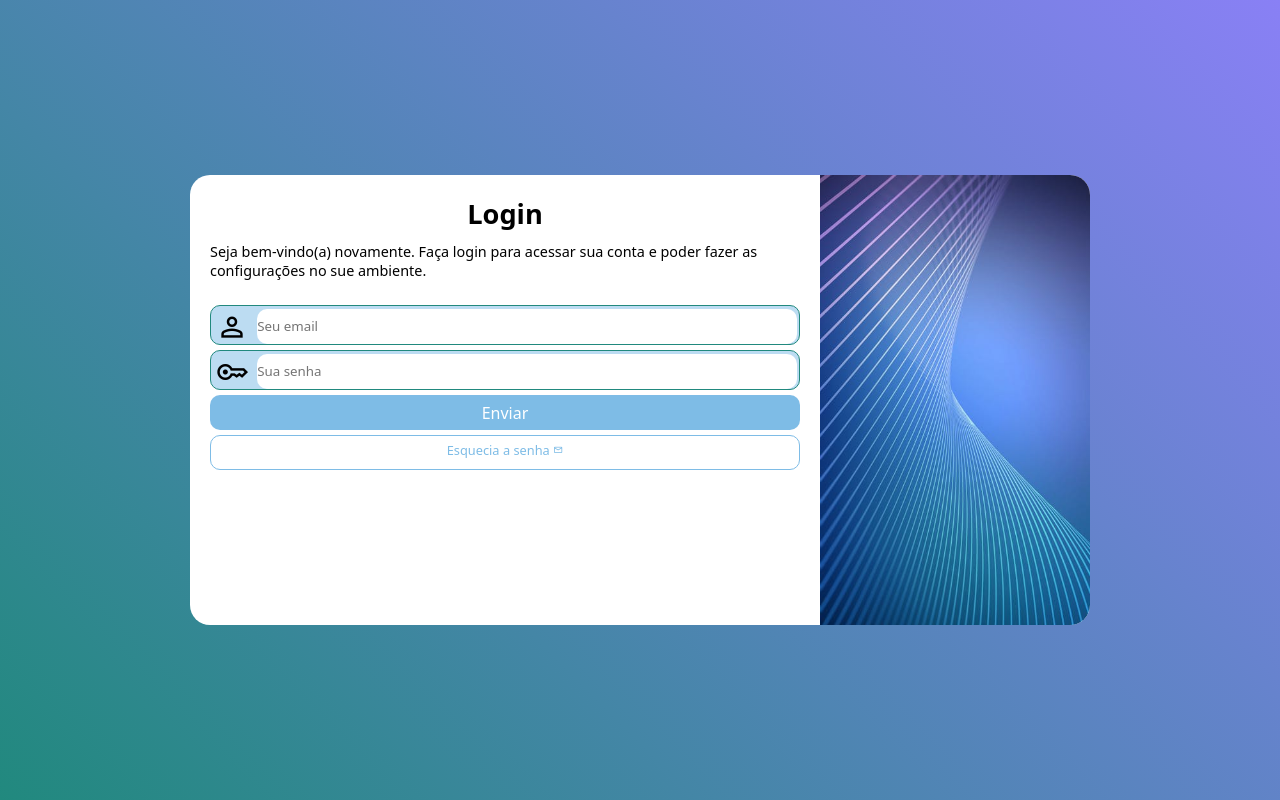
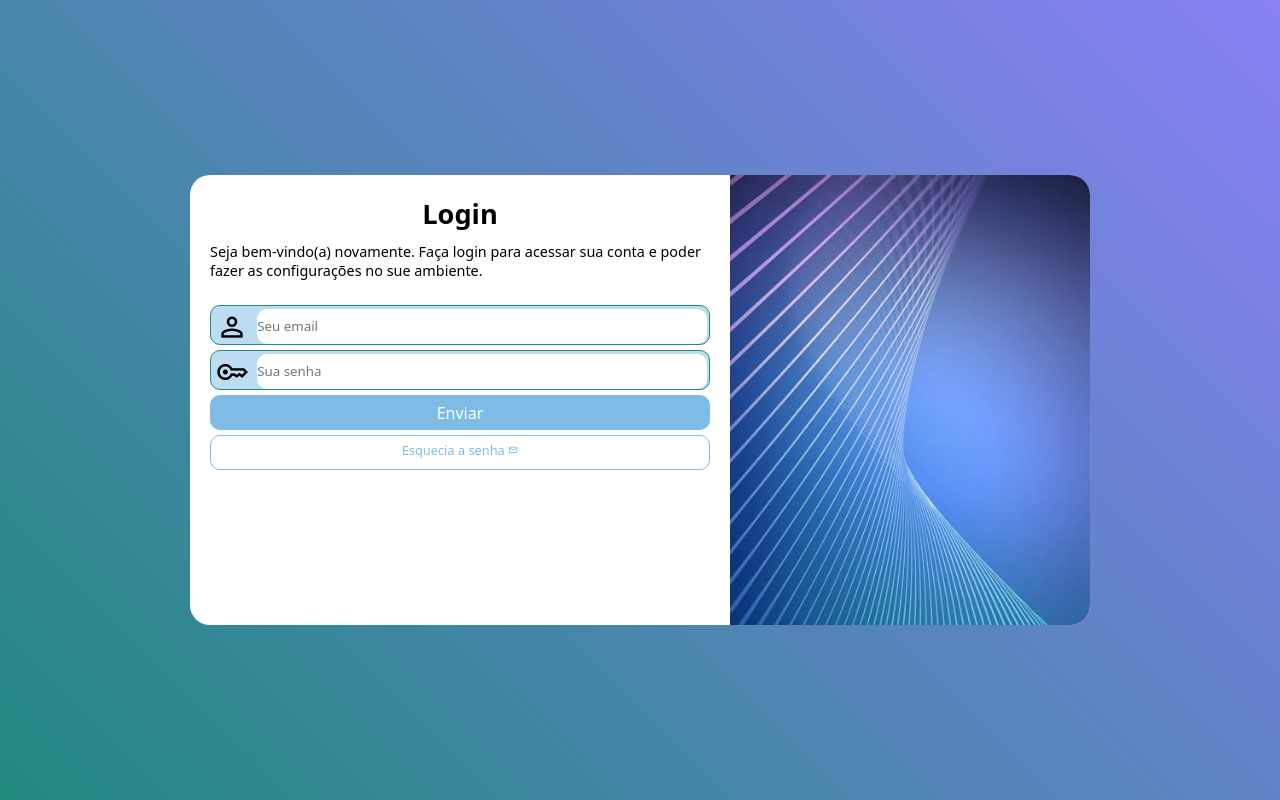
Before and after one commit to samarasoares1/tela-login, a plain HTML site: page index.html in a window 1280 px wide. Drawn offline with nearby package versions, Linux system fonts and the light colour scheme.

Commit message:
correções projeto tela login

```diff
--- a/estilos/media-query.css
+++ b/estilos/media-query.css
@@ -29,12 +29,12 @@
     }
     section#login > div#imagem{
         float: right;
-        width: 30%;
+        width: 40%;
         height: 100%;
     }
     section#login > div#formulario{
         float: left;
-        width: 70%;
+        width: 60%;
     }
 
 }
--- a/estilos/style.css
+++ b/estilos/style.css
@@ -41,7 +41,7 @@ section#login{
     border-radius: 20px;
     overflow: hidden;
 
-
+    transition: width .3s, height .3s;
     position: absolute;
     top: 50%;
     left: 50%;
```
